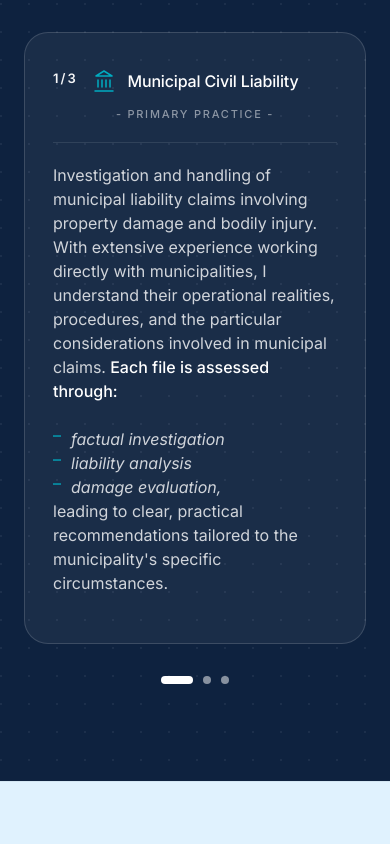
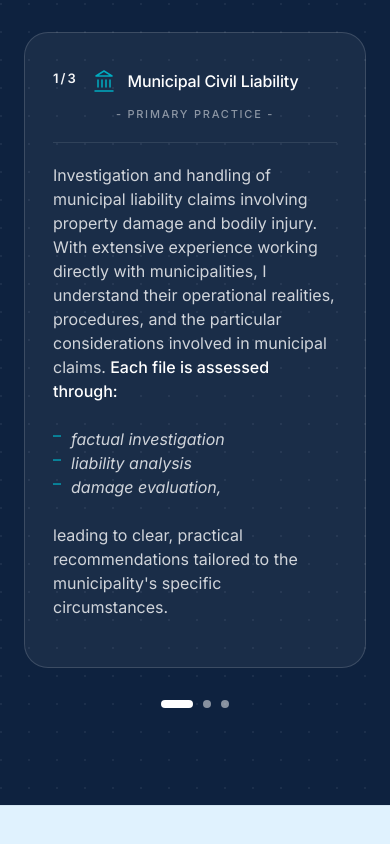
Before and after one commit to Irene2828/ClaimsExpert, a React (Vite) app: page / in a window 390 px wide. Shown: the part 2593-3437 px from the top of the page. Built offline with nearby package versions, Linux system fonts and the light colour scheme; a web font is replaced by a local one.

Commit message:
Fix mobile expertise card margin collapse

```diff
--- a/src/components/Expertise.jsx
+++ b/src/components/Expertise.jsx
@@ -225,7 +225,7 @@ export default function Expertise() {
           })()}
 
           {/* Normal spacing above and below bullet list on mobile */}
-          <ul className="c-bullet mt-6 mb-6 pl-4 space-y-3.5 font-inter text-[14.5px] leading-[1.65] text-left italic">
+          <ul className="c-bullet mt-6 pl-4 space-y-3.5 font-inter text-[14.5px] leading-[1.65] text-left italic">
             {card.bulletKeys.map((bk, idx) => (
               <li key={idx} className="flex items-start gap-2.5">
                 <span className="c-bullet-dash font-bold text-base leading-none select-none shrink-0 mt-0.5 not-italic">–</span>
@@ -236,7 +236,7 @@ export default function Expertise() {
         </div>
 
         {card.footerKey && (
-          <p className="c-body font-inter text-[14.5px] leading-[1.65] text-left mb-2 pr-12">
+          <p className="c-body font-inter text-[14.5px] leading-[1.65] text-left mt-6 mb-2 pr-12">
             {t(card.footerKey)}
           </p>
         )}
```
